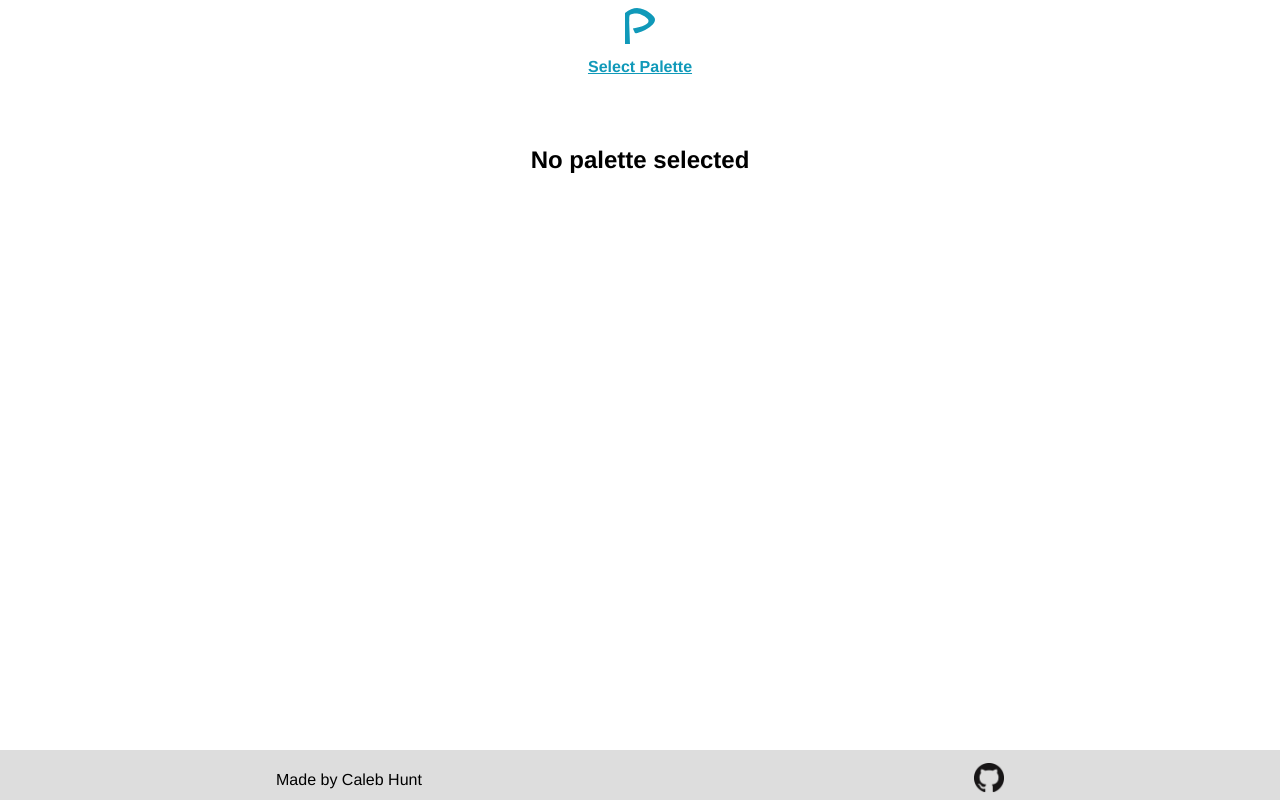
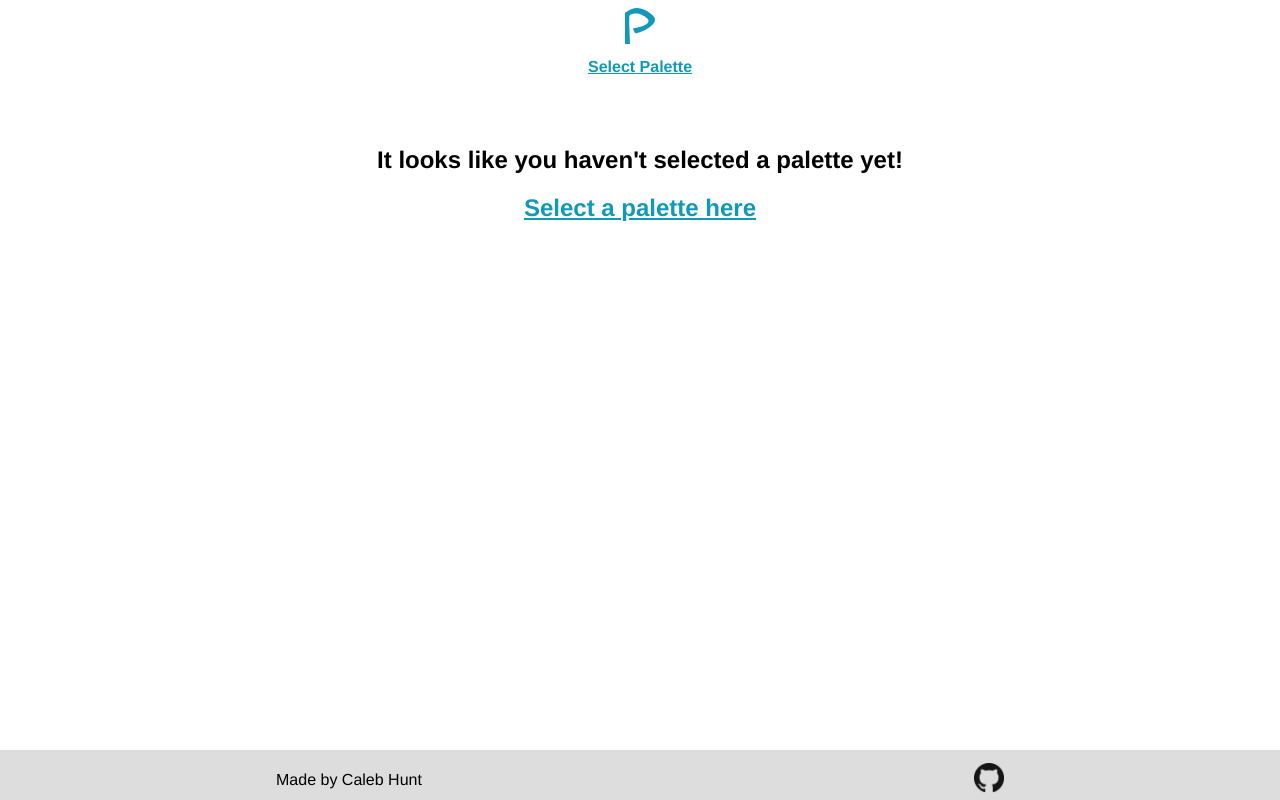
Before and after one commit to CalebJohnHunt/mongo-express-creative, a Vue app in the folder front-end/: page /palette in a window 1280 px wide. Built offline with nearby package versions, Linux system fonts and the light colour scheme.

Commit message:
Better explanation when the user hasn't selected a palette

```diff
--- a/front-end/src/App.vue
+++ b/front-end/src/App.vue
@@ -6,7 +6,7 @@
         <router-link to="/select-palette">Select Palette</router-link>
       </div>
       <div class='other-nav' v-if='this.$root.$data.selectedPaletteID != 0'>
-        <router-link to="/">Home</router-link> |
+        <!-- <router-link to="/">Home</router-link> | -->
         <router-link to="/create">Create</router-link> |
         <router-link to="/palette">Palette</router-link> |
         <router-link to="/edit/:paletteID/:swatchID">Edit</router-link>
@@ -46,6 +46,10 @@ img {
   padding-top: 10px;
 }
 
+.router-link {
+  color: #1099B9;
+}
+
 #nav a {
   font-weight: bold;
   /* color: #2c3e50; */
--- a/front-end/src/components/CreateSwatches.vue
+++ b/front-end/src/components/CreateSwatches.vue
@@ -4,6 +4,7 @@
     <div class='current-palette'>Adding to:</div>
     <div class='name'>{{ selectedPalette.name }}</div>
   </div>
+  <div v-if='this.$root.$data.selectedPaletteID != 0'>
     <div :class='badName ? "badName content" : "content"' v-if='selectedPalette'>
       <input type='text' placeholder='Swatch name here' :class='badName ? "badName" : "normalName"' id='inputName' v-model='name' />
       <div class='color-row' v-for='color in this.colors' :key='color.id'>
@@ -16,8 +17,10 @@
         <button @click='addSwatch'>Add to Palette</button>
       </div>
     </div>
+  </div>
   <div v-else>
-    <h2>No palette selected</h2>
+    <h2>It looks like you haven't selected a palette yet!</h2>
+    <h2><router-link class='router-link' to='/select-palette'>Select a palette here</router-link></h2>
   </div>
 </div>
 </template>
--- a/front-end/src/views/Edit.vue
+++ b/front-end/src/views/Edit.vue
@@ -4,7 +4,7 @@
     <div class='current-palette'>Editing:</div>
     <div class='name'>{{ selectedPalette.name }}</div>
   </div>
-    <div class='wrapper' v-if='paletteID != 0'>
+    <div class='wrapper' v-if='this.$root.$data.selectedPaletteID != 0'>
       <div v-if='swatch'>
         <EditComp :paletteID="this.paletteID" :swatch="this.swatch" />
         <button @click='goBack()'>Return</button>
@@ -21,7 +21,8 @@
       </div>
     </div>
     <div v-else>
-      No palette
+      <h2>It looks like you haven't selected a palette yet!</h2>
+      <h2><router-link to='/select-palette'>Select a palette here</router-link></h2>
     </div>
   </div>
 </template>
--- a/front-end/src/views/Palette.vue
+++ b/front-end/src/views/Palette.vue
@@ -1,6 +1,7 @@
 <template>
     <div class='palette'>
-        <div v-if='selectedPalette'>
+        <div v-if='this.$root.$data.selectedPaletteID != 0'>
+          <div v-if='this.selectedPalette'>
             <div class='selected-palette-info'>
               <div class='current-palette'>Currently viewing:</div>
               <div class='name'>{{ selectedPalette.name }}</div>
@@ -21,10 +22,13 @@
             </div>
             <div v-else>
               <h2>This palette is empty! Your swatches will show up here!</h2>
+              <h2><router-link class='router-link' to='/create'>Add swatches here</router-link></h2>
+            </div>
           </div>
         </div>
         <div v-else>
-            <h2>No palette selected</h2>
+          <h2>It looks like you haven't selected a palette yet!</h2>
+          <h2><router-link class='router-link' to='/select-palette'>Select a palette here</router-link></h2>
         </div>
     </div>
 </template>
```
Lines whose indentation alone changed are shown as unchanged.
